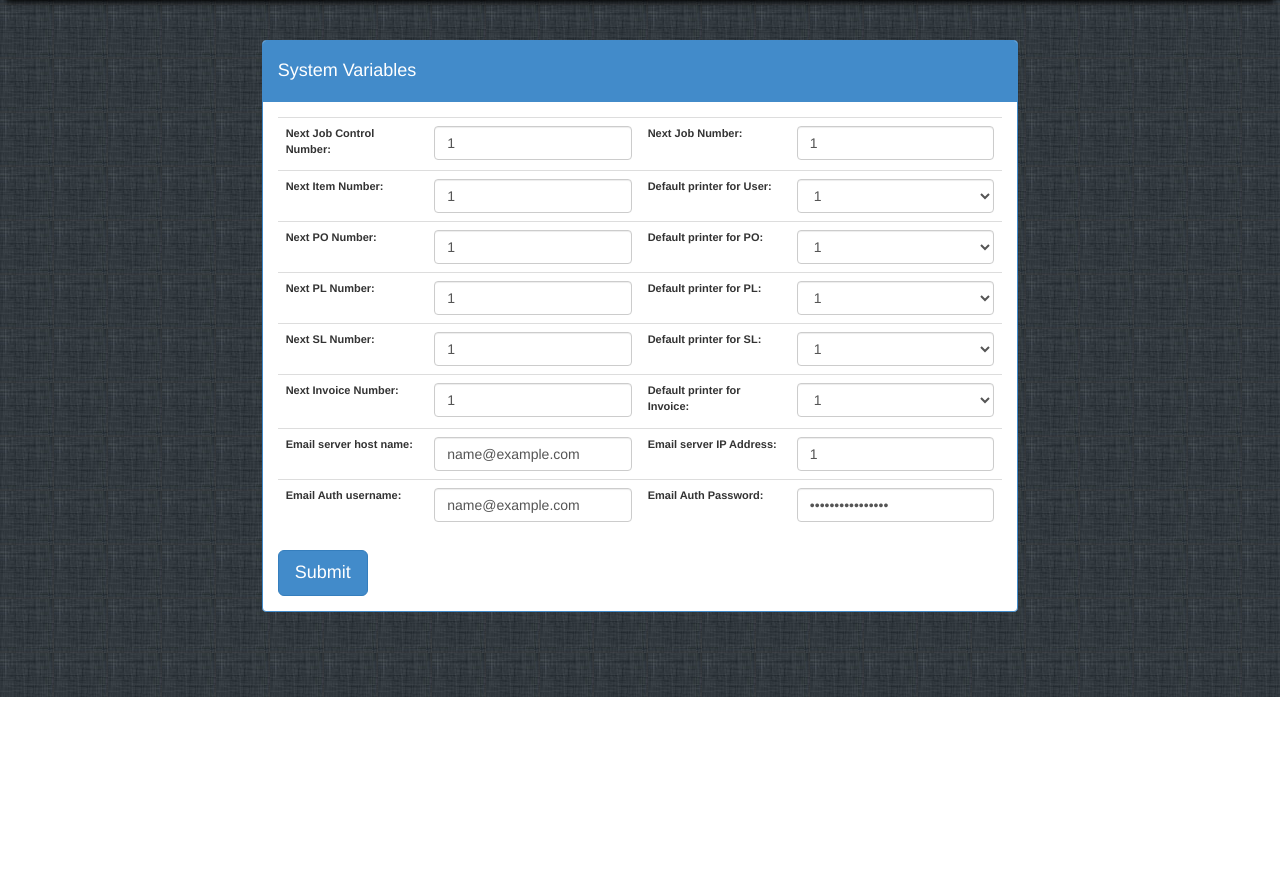
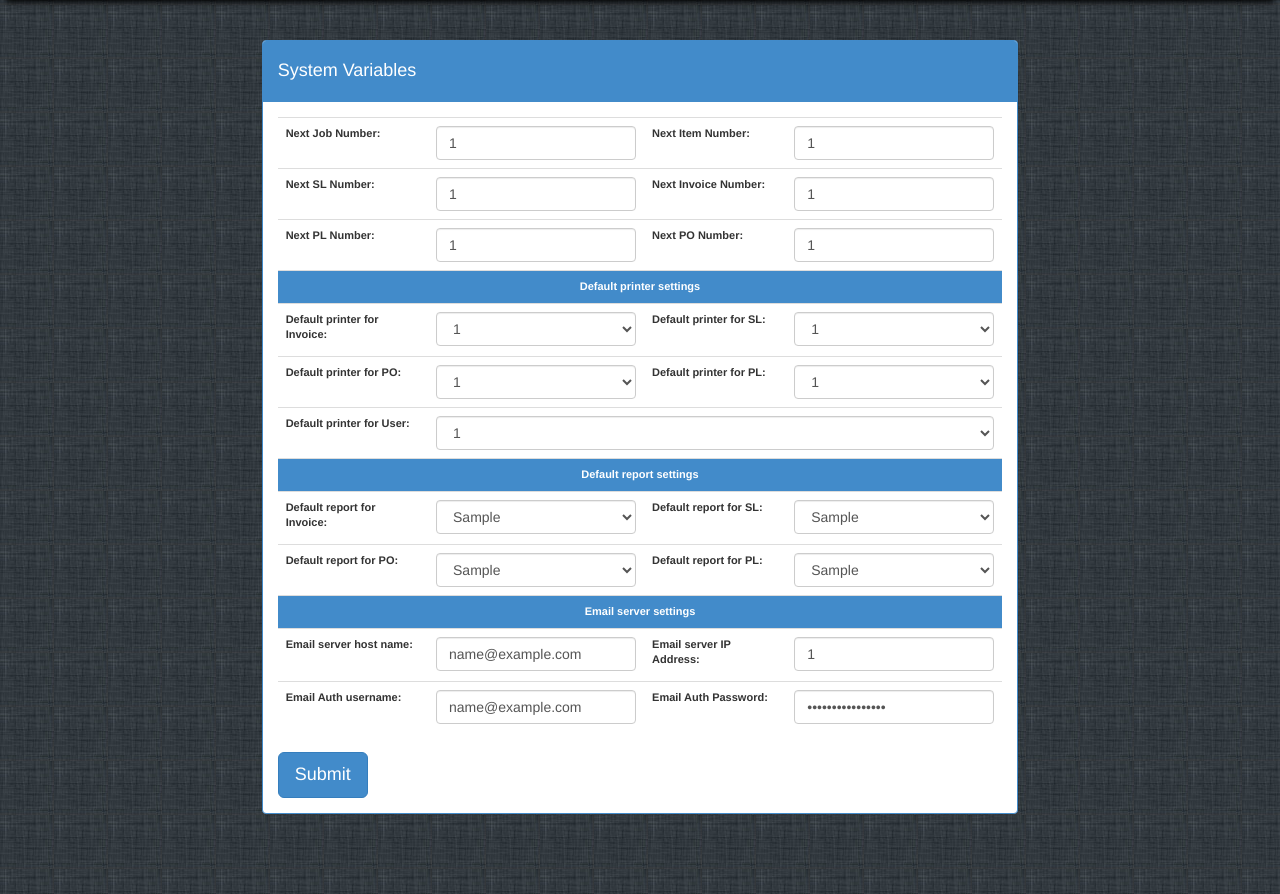
Before and after one commit to mamun1980/imeter24, a Django app: page /system-variable/ in a window 1280 px wide. Shown: the part 103-997 px from the top of the page. Before the commit the page ends 800 px from the top, so only its background shows below. Run offline with Django 3.2, Linux system fonts and the light colour scheme; a user stored in the database is signed in; tables that the repository leaves empty hold one stand-in row (values such as "Sample post"); some libraries are stand-ins or nearby versions.

Commit message:
modified po form, sv form

```diff
--- a/premierelevator/forms.py
+++ b/premierelevator/forms.py
@@ -22,14 +22,6 @@ class SystemVariableForm(forms.ModelForm):
 				job = Job.objects.get(job_number=sv.next_job_number)
 				sv.next_job_number = sv.next_job_number + 1
 			except Job.DoesNotExist:
-				check = False
-				pass
-		check = True
-		while check:
-			try:
-				job = JobControl.objects.get(job_number=sv.next_job_control_number)
-				sv.next_job_control_number = sv.next_job_control_number + 1
-			except JobControl.DoesNotExist:
 				check = False
 				pass
 		check = True
@@ -79,13 +71,6 @@ class SystemVariableForm(forms.ModelForm):
 		except Job.DoesNotExist:
 			return next_job_number
 
-	def clean_next_job_control_number(self):
-		next_job_control_number = self.cleaned_data['next_job_control_number']
-		try:
-			job = JobControl.objects.get(job_number=next_job_control_number)
-			raise ValidationError('Job number already exist ...')
-		except JobControl.DoesNotExist:
-			return next_job_control_number
 
 	def clean_next_item_number(self):
 		next_item_number = self.cleaned_data['next_item_number']
--- a/premierelevator/views.py
+++ b/premierelevator/views.py
@@ -13,7 +13,7 @@ from contacts.widgets import *
 from inventory.widgets import *
 from events.widgets import *
 from schedule.widgets import *
-from report.models import Printer
+from report.models import Printer, Report
 
 from premierelevator.helper_functions import *
 
@@ -28,6 +28,7 @@ def home(request):
 @csrf_exempt
 def sys_variable(request):
     printers = Printer.objects.all()
+    reports = Report.objects.all()
     try:
         sv = SystemVariable.objects.get(id=1)
     except:
@@ -40,10 +41,12 @@ def sys_variable(request):
             sv_form.save()
             return HttpResponseRedirect("/")
         else:
-            return render(request, "base/sys-variable.html", {'form': sv_form,'sv': sv, 'printers': printers})
+            return render(request, "base/sys-variable.html",
+                {'form': sv_form,'sv': sv, 'printers': printers, 'reports': reports})
     else:
         sv_form = SystemVariableForm(instance=sv)
-        return render_to_response("base/sys-variable.html", {'form': sv_form, 'sv': sv, 'printers': printers},
+        return render_to_response("base/sys-variable.html",
+            {'form': sv_form, 'sv': sv, 'printers': printers, 'reports': reports},
             context_instance=RequestContext(request))
 
 
--- a/purchase/models.py
+++ b/purchase/models.py
@@ -118,6 +118,8 @@ class PurchaseOrder(models.Model):
 		return dict(PO_STATUS)[int(self.po_status)]
 
 	def que_verbose(self):
+		if self.po_que == '':
+			self.po_que = '0'
 		return dict(PO_QUE)[int(self.po_que)]
 
 	def get_return_type(self):
--- a/templates/base/sys-variable-form.html
+++ b/templates/base/sys-variable-form.html
@@ -1,57 +1,80 @@
 <table class="table">
 <tr>
-	<th><label for="id_next_job_control_number">Next Job Control Number:</label></th>
-	<td>
-		{{ form.next_job_control_number.errors }}
-		<input class="form-control" id="id_next_job_control_number" name="next_job_control_number" placeholder="Next Job Control Number" type="number" value="{{sv.next_job_control_number}}">
-	</td>
 	<th><label for="id_next_job_number">Next Job Number:</label></th>
 	<td>
 		{{ form.next_job_number.errors }}
 		<input class="form-control" id="id_next_job_number" name="next_job_number" placeholder="Next Job Number" type="number" value="{{sv.next_job_number}}">
 	</td>
-</tr>
-<tr>
 	<th><label for="id_next_item_number">Next Item Number:</label></th>
 	<td>
 		{{ form.next_item_number.errors }}
 		<input class="form-control" id="id_next_item_number" name="next_item_number" placeholder="Next Item Number" type="number" value="{{sv.next_item_number}}">
 	</td>
-
-	<th><label for="id_default_printer_for_user">Default printer for User:</label></th>
+</tr>
+<tr>
+	<th><label for="id_next_sl_number">Next SL Number:</label></th>
 	<td>
-		{{ form.default_printer_for_user.errors }}
-		<select class="form-control" id="id_default_printer_for_user" name="default_printer_for_user">
-		{% for printer in printers %}
-			<option value="{{printer.printer_id}}" {% if sv.default_printer_for_user.printer_id == printer.printer_id %} selected='selected' {% endif %}>{{printer.printer_id}}</option>
-		{% endfor %}
-		</select>
+		{{ form.next_sl_number.errors }}
+		<input class="form-control" id="id_next_sl_number" name="next_sl_number" placeholder="Next SL Number" type="number" value="{{sv.next_sl_number}}">
+	</td>
+	<th><label for="id_next_invoice_number">Next Invoice Number:</label></th>
+	<td>
+		{{ form.next_invoice_number.errors }}
+		<input class="form-control" id="id_next_invoice_number" name="next_invoice_number" placeholder="Next Invoice Number" type="number" value="{{sv.next_invoice_number}}">
 	</td>
 </tr>
-<tr>
-	<th><label for="id_next_po_number">Next PO Number:</label></th>
-	<td>
-		{{ form.next_po_number.errors }}
-		<input class="form-control" id="id_next_po_number" name="next_po_number" placeholder="Next PO Number" type="number" value="{{sv.next_po_number}}">
-	</td>
-	<th><label for="id_default_printer_for_po">Default printer for PO:</label></th>
-	<td>
-		{{ form.default_printer_for_po.errors }}
-		<select class="form-control" id="id_default_printer_for_po" name="default_printer_for_po">
-		{% for printer in printers %}
-			<option value="{{printer.printer_id}}" {% if sv.default_printer_for_po.printer_id == printer.printer_id %} selected {% endif %}>{{printer.printer_id}}</option>
-		{% endfor %}
-		</select>
-	</td>
-</tr>
-
 <tr>
 	<th><label for="id_next_pl_number">Next PL Number:</label></th>
 	<td>
 		{{ form.next_pl_number.errors }}
 		<input class="form-control" id="id_next_pl_number" name="next_pl_number" placeholder="Next PL Number" type="number" value="{{sv.next_pl_number}}">
 	</td>
-	<th><label for="id_default_printer_for_po">Default printer for PL:</label></th>
+	<th><label for="id_next_po_number">Next PO Number:</label></th>
+	<td>
+		{{ form.next_po_number.errors }}
+		<input class="form-control" id="id_next_po_number" name="next_po_number" placeholder="Next PO Number" type="number" value="{{sv.next_po_number}}">
+	</td>
+
+</tr>
+<tr class="bg-primary">
+	<td colspan="4" align="center"><b>Default printer settings</b></td>
+</tr>
+<tr>
+	<th><label for="id_default_printer_for_invoice">Default printer for Invoice:</label></th>
+	<td>
+		{{ form.default_printer_for_invoice.errors }}
+		<select class="form-control" id="id_default_printer_for_invoice" name="default_printer_for_invoice">
+		<option value="">None selected</option>
+		{% for printer in printers %}
+			<option value="{{printer.printer_id}}" {% if sv.default_printer_for_invoice.printer_id == printer.printer_id %} selected {% endif %}>{{printer.printer_id}}</option>
+		{% endfor %}
+		</select>
+	</td>
+	<th><label for="id_default_printer_for_sl">Default printer for SL:</label></th>
+	<td>
+		{{ form.default_printer_for_sl.errors }}
+		<select class="form-control" id="id_default_printer_for_sl" name="default_printer_for_sl">
+		<option value="">None selected</option>
+		{% for printer in printers %}
+			<option value="{{printer.printer_id}}" {% if sv.default_printer_for_sl.printer_id == printer.printer_id %} selected {% endif %}>{{printer.printer_id}}</option>
+		{% endfor %}
+		</select>
+	</td>
+
+</tr>
+<tr>
+
+	<th><label for="id_default_printer_for_po">Default printer for PO:</label></th>
+	<td>
+		{{ form.default_printer_for_po.errors }}
+		<select class="form-control" id="id_default_printer_for_po" name="default_printer_for_po">
+		<option value="">None selected</option>
+		{% for printer in printers %}
+			<option value="{{printer.printer_id}}" {% if sv.default_printer_for_po.printer_id == printer.printer_id %} selected {% endif %}>{{printer.printer_id}}</option>
+		{% endfor %}
+		</select>
+	</td>
+	<th><label for="id_default_printer_for_pl">Default printer for PL:</label></th>
 	<td>
 		{{ form.default_printer_for_pl.errors }}
 		<select class="form-control" id="id_default_printer_for_pl" name="default_printer_for_pl">
@@ -62,37 +85,70 @@
 	</td>
 </tr>
 <tr>
-	<th><label for="id_next_sl_number">Next SL Number:</label></th>
+	<th><label for="id_default_printer_for_user">Default printer for User:</label></th>
+	<td colspan="3">
+		{{ form.default_printer_for_user.errors }}
+		<select class="form-control" id="id_default_printer_for_user" name="default_printer_for_user">
+		<option value="">None selected</option>
+		{% for printer in printers %}
+			<option value="{{printer.printer_id}}" {% if sv.default_printer_for_user.printer_id == printer.printer_id %} selected='selected' {% endif %}>{{printer.printer_id}}</option>
+		{% endfor %}
+		</select>
+	</td>
+
+</tr>
+<tr class="bg-primary">
+	<td colspan="4" align="center"><b>Default report settings</b></td>
+</tr>
+<tr>
+	<th><label for="id_default_report_for_invoice">Default report for Invoice:</label></th>
 	<td>
-		{{ form.next_sl_number.errors }}
-		<input class="form-control" id="id_next_sl_number" name="next_sl_number" placeholder="Next SL Number" type="number" value="{{sv.next_sl_number}}">
+		{{ form.default_report_for_invoice.errors }}
+		<select class="form-control" id="id_default_report_for_invoice" name="default_report_for_invoice">
+		<option value="">None selected</option>
+		{% for report in reports %}
+			<option value="{{report.id}}" {% if sv.default_report_for_invoice.id == report.id %} selected {% endif %}>{{report.report_type}}</option>
+		{% endfor %}
+		</select>
 	</td>
-	<th><label for="id_default_printer_for_sl">Default printer for SL:</label></th>
+	<th><label for="id_default_report_for_sl">Default report for SL:</label></th>
 	<td>
 		{{ form.default_printer_for_sl.errors }}
-		<select class="form-control" id="id_default_printer_for_sl" name="default_printer_for_sl">
-		{% for printer in printers %}
-			<option value="{{printer.printer_id}}" {% if sv.default_printer_for_sl.printer_id == printer.printer_id %} selected {% endif %}>{{printer.printer_id}}</option>
+		<select class="form-control" id="id_default_report_for_sl" name="default_report_for_sl">
+		<option value="">None selected</option>
+		{% for report in reports %}
+			<option value="{{report.id}}" {% if sv.default_report_for_sl.id == report.id %} selected {% endif %}>{{report.report_type}}</option>
+		{% endfor %}
+		</select>
+	</td>
+
+</tr>
+<tr>
+
+	<th><label for="id_default_report_for_po">Default report for PO:</label></th>
+	<td>
+		{{ form.default_report_for_po.errors }}
+		<select class="form-control" id="id_default_report_for_po" name="default_report_for_po">
+		<option value="">None selected</option>
+		{% for report in reports %}
+			<option value="{{report.id}}" {% if sv.default_report_for_po.id == report.id %} selected {% endif %}>{{report.report_type}}</option>
+		{% endfor %}
+		</select>
+	</td>
+	<th><label for="id_default_report_for_po">Default report for PL:</label></th>
+	<td>
+		{{ form.default_report_for_pl.errors }}
+		<select class="form-control" id="id_default_report_for_pl" name="default_report_for_pl">
+		<option value="">None selected</option>
+		{% for report in reports %}
+			<option value="{{report.id}}" {% if sv.default_report_for_pl.id == report.id %} selected {% endif %}>{{report.report_type}}</option>
 		{% endfor %}
 		</select>
 	</td>
 </tr>
-<tr>
-	<th><label for="id_next_invoice_number">Next Invoice Number:</label></th>
-	<td>
-		{{ form.next_invoice_number.errors }}
-		<input class="form-control" id="id_next_invoice_number" name="next_invoice_number" placeholder="Next Invoice Number" type="number" value="{{sv.next_invoice_number}}">
-	</td>
-	<th><label for="id_default_printer_for_invoice">Default printer for Invoice:</label></th>
-	<td>
-		{{ form.default_printer_for_invoice.errors }}
-		<select class="form-control" id="id_default_printer_for_invoice" name="default_printer_for_invoice">
-		{% for printer in printers %}
-			<option value="{{printer.printer_id}}" {% if sv.default_printer_for_invoice.printer_id == printer.printer_id %} selected {% endif %}>{{printer.printer_id}}</option>
-		{% endfor %}
-		</select>
-	</td>
 
+<tr class="bg-primary">
+	<td colspan="4" align="center"><b>Email server settings</b></td>
 </tr>
 <tr>
 	<th><label for="id_email_server_host_name">Email server host name:</label></th>
```
Also changed, not shown: premierelevator/models.py (+6 -2 lines), templates/inventory/item/add-item-form.html (+30 -28 lines), templates/purchase/partials/add-po-form.html (+13 -29 lines), templates/purchase/po-view.html (+20 -2 lines), premierelevator/migrations/0004_auto__del_field_systemvariable_next_job_control_number.py (added), premierelevator/migrations/0005_auto__add_field_systemvariable_default_report_for_po__add_field_system.py (added).
